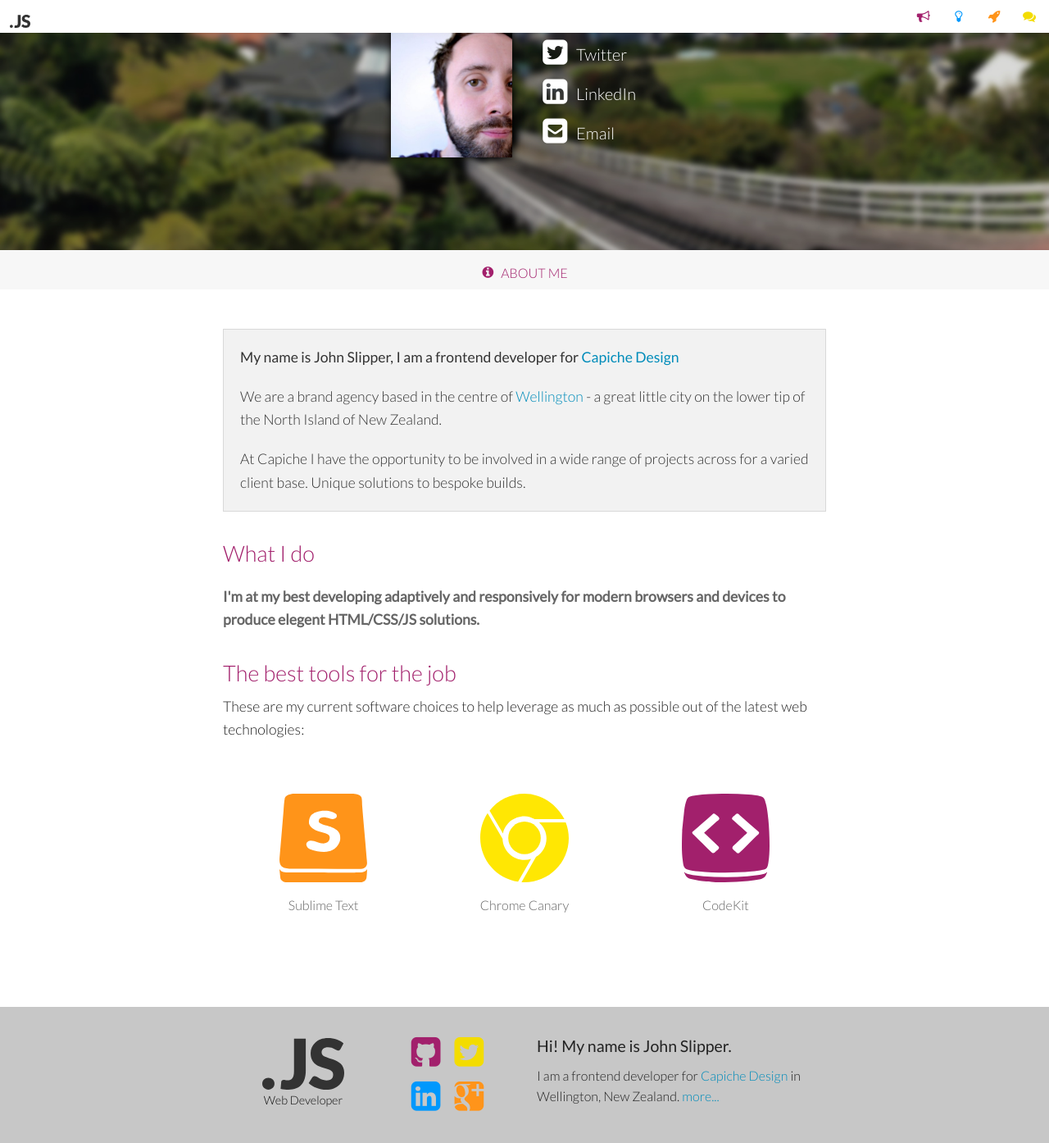
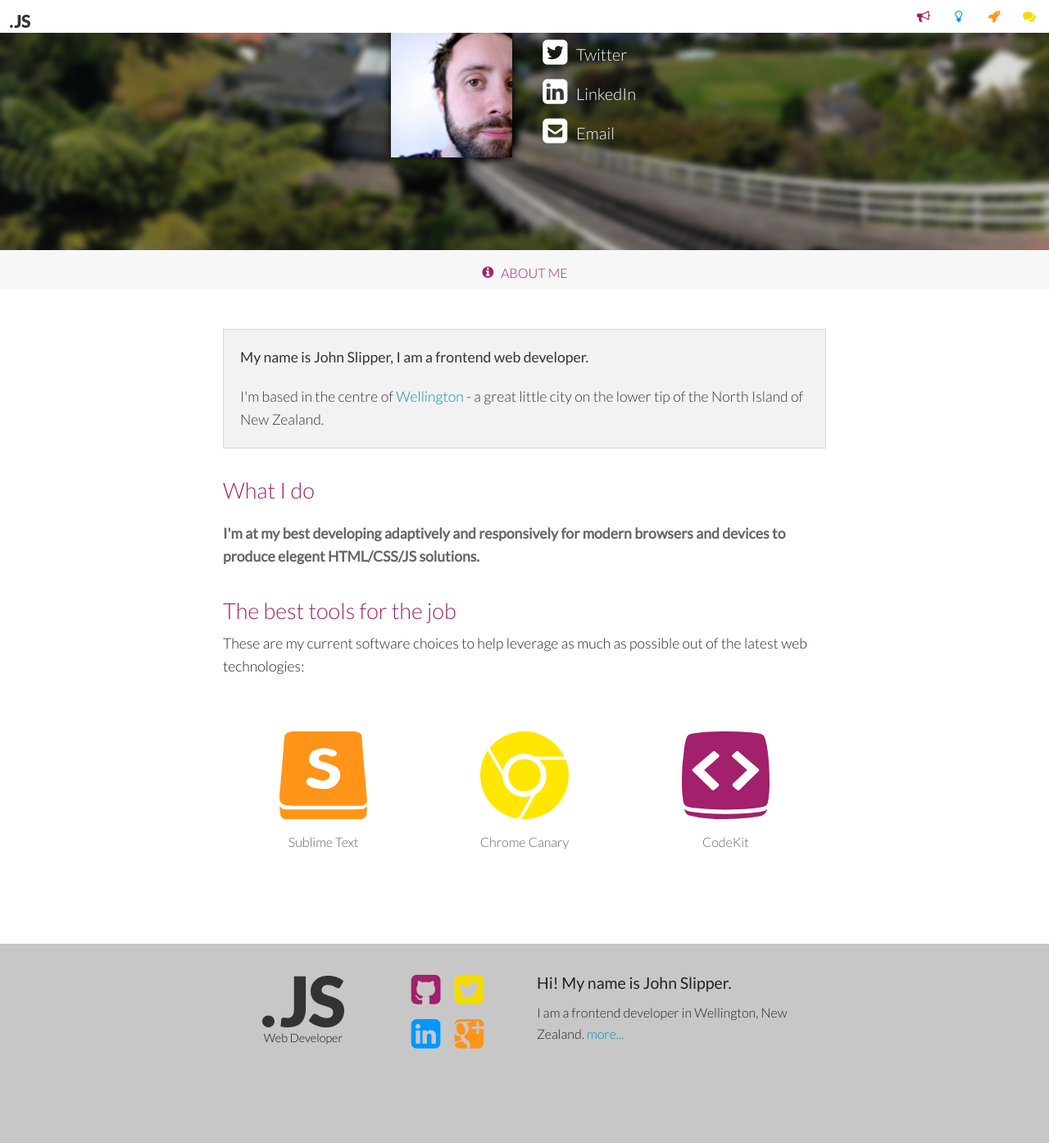
Before and after one commit to johnslipper/johnslipper.github.io, a Jekyll site: the page built from me/index.html, in a window 1280 px wide and 1400 px high, scrolled down 235 px. Shown: the top 1394 px of the window at 82% size. Built offline with Jekyll 4.4.1, drawn with Linux system fonts in a browser that asks for light colours; after the commit the page ends 1558 px from its top, so only the background shows below that.

Commit message:
Removed Capiche References From Bio

```diff
--- a/_includes/footer.html
+++ b/_includes/footer.html
@@ -7,6 +7,6 @@
 	</div>
 	<div class="column medium-6 large-6">
 		<p class="lead">Hi! My name is John Slipper.</p>
-    <p>I am a frontend developer for <a href="http://www.capiche.co.nz" title="Capiche Design website">Capiche Design</a> in Wellington, New Zealand. <a href="/me/" title="Read more about me">more...</a></p>
+    <p>I am a frontend developer in Wellington, New Zealand. <a href="/me/" title="Read more about me">more...</a></p>
 	</div>
 </div>
--- a/index.html
+++ b/index.html
@@ -18,7 +18,7 @@ title: John Slipper - Web Developer
     </div>
     <div class="bio">
       <p class="lead">Hi! My name is John Slipper.</p>
-      <p>I am a frontend developer for <a href="http://www.capiche.co.nz" title="Capiche Design website">Capiche Design</a> in Wellington, New Zealand. <a href="/me/" title="Read more about me">more...</a></p>
+      <p>I am a frontend web developer in Wellington, New Zealand. <a href="/me/" title="Read more about me">more...</a></p>
       <p>Here you’ll find my work related doings including <a href="/demos/" title="View my latest demos">demos</a>, <a href="/portfolio/" title="View my latest portfolio pieces">portfolio</a> pieces and other general webby <a href="/posts/" title="View general webby posts">postings</a>.</p>
     </div>
     <a href="#" class="close" aria-hidden="true">&times;</a>
--- a/me/index.html
+++ b/me/index.html
@@ -8,9 +8,10 @@ hero: {
 	size: full
 }
 ---
-<div class="panel intro"><p class="lead">My name is John Slipper, I am a frontend developer for <a href="http://www.capiche.co.nz" title="Visit Capiche website">Capiche Design</a></p>
-<p>We are a brand agency based in the centre of <a href="http://www.wellingtonnz.com/" title="Discover Wellington">Wellington</a> - a great little city on the lower tip of the North Island of New Zealand.</p>
-<p>At Capiche I have the opportunity to be involved in a wide range of projects across for a varied client base. Unique solutions to bespoke builds.</p></div>
+<div class="panel intro">
+	<p class="lead">My name is John Slipper, I am a frontend web developer.</p>
+	<p>I'm based in the centre of <a href="http://www.wellingtonnz.com/" title="Discover Wellington">Wellington</a> - a great little city on the lower tip of the North Island of New Zealand.</p>
+</div>
 <h3>What I do</h3>
 <p>I'm at my best developing adaptively and responsively for modern browsers and devices to produce elegent HTML/CSS/JS solutions.</p>
 <h3>The best tools for the job</h3>
```
